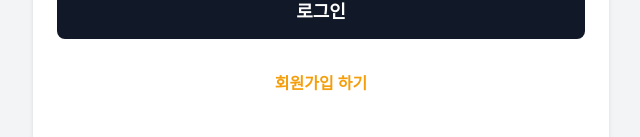
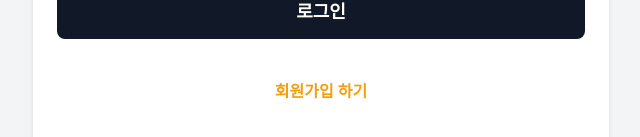
Before and after one commit to m4nd4r1n/wanted-pre-onboarding-frontend, a React (Create React App) app: page /signin in a window 1280 px wide. Shown: the part 331-468 px from the top of the page, without its empty margins (319-959 px from the left). Built offline with nearby package versions, Linux system fonts and the light colour scheme.

Commit message:
refactor: Form 컴포넌트 분리

```diff
--- /dev/null
+++ b/src/components/auth/Form.tsx
@@ -0,0 +1,52 @@
+import Button from '../common/Button';
+import Input from './Input';
+
+import { AUTH_TYPE_MAP } from '@/constants/auth';
+import { PATHNAMES } from '@/constants/pathnames';
+import { TEST_IDS } from '@/constants/test-ids';
+import type { AuthPathnames } from '@/types/auth';
+
+interface FormProps {
+  type: AuthPathnames;
+}
+
+const { SIGN_IN, SIGN_UP, TODO } = PATHNAMES;
+const { EMAIL_INPUT, PASSWORD_INPUT, SIGNIN_BUTTON, SIGNUP_BUTTON } = TEST_IDS;
+
+const EmailInputProps = {
+  label: '이메일',
+  name: 'email',
+  type: 'email',
+  placeholder: '이메일 (@ 포함)',
+};
+const PasswordInputProps = {
+  label: '비밀번호',
+  name: 'password',
+  type: 'password',
+  placeholder: '비밀번호 (8자 이상)',
+};
+
+const Form: React.FC<FormProps> = ({ type }) => {
+  const isSignUp = type === SIGN_UP;
+
+  return (
+    <form className='flex flex-col gap-8'>
+      <div className='relative'>
+        <Input testid={EMAIL_INPUT} {...EmailInputProps} />
+      </div>
+      <div className='relative'>
+        <Input testid={PASSWORD_INPUT} {...PasswordInputProps} />
+      </div>
+      <Button
+        type='submit'
+        primary
+        size='large'
+        testid={isSignUp ? SIGNUP_BUTTON : SIGNIN_BUTTON}
+      >
+        {AUTH_TYPE_MAP[type]}
+      </Button>
+    </form>
+  );
+};
+
+export default Form;
--- a/src/pages/AuthPage.tsx
+++ b/src/pages/AuthPage.tsx
@@ -1,53 +1,35 @@
-import Input from '@/components/auth/Input';
 import { useNavigate } from 'react-router-dom';
+
+import Form from '@/components/auth/Form';
+import Button from '@/components/common/Button';
 import Layout from '@/components/common/Layout';
 import { AUTH_TYPE_MAP } from '@/constants/auth';
 import { PATHNAMES } from '@/constants/pathnames';
-
-const { SIGN_IN, SIGN_UP } = PATHNAMES;
 import type { AuthPathnames } from '@/types/auth';
 
 interface AuthPageProps {
   type: AuthPathnames;
 }
 
-const EmailInputProps = {
-  label: '이메일',
-  name: 'email',
-  type: 'email',
-  placeholder: '이메일 (@ 포함)',
-};
-const PasswordInputProps = {
-  label: '비밀번호',
-  name: 'password',
-  type: 'password',
-  placeholder: '비밀번호 (8자 이상)',
-};
+const { SIGN_UP } = PATHNAMES;
 
 const AuthPage: React.FC<AuthPageProps> = ({ type }) => {
   const navigate = useNavigate();
+
+  const isSignUp = type === SIGN_UP;
 
   const onSignUpPageClick = () => {
     navigate(SIGN_UP);
   };
 
   return (
-    <Layout title={AUTH_TYPE_MAP[type]} hasBackButton={type === SIGN_UP}>
-      <form className='flex flex-col gap-8'>
-        <Input {...EmailInputProps} />
-        <Input {...PasswordInputProps} />
-        <button
-          type='submit'
-          className='w-full text-lg font-bold text-white bg-gray-900 rounded-lg h-14 disabled:opacity-50 disabled:cursor-not-allowed'
-        >
-          {AUTH_TYPE_MAP[type]}
-        </button>
-      </form>
-      {type === SIGN_IN && (
+    <Layout title={AUTH_TYPE_MAP[type]} hasBackButton={isSignUp}>
+      <Form type={type} />
+      {!isSignUp && (
         <div className='flex justify-center mt-8'>
-          <button className='font-bold text-amber-500' onClick={onSignUpPageClick}>
+          <Button textColor='amber' onClick={onSignUpPageClick}>
             회원가입 하기
-          </button>
+          </Button>
         </div>
       )}
     </Layout>
```
